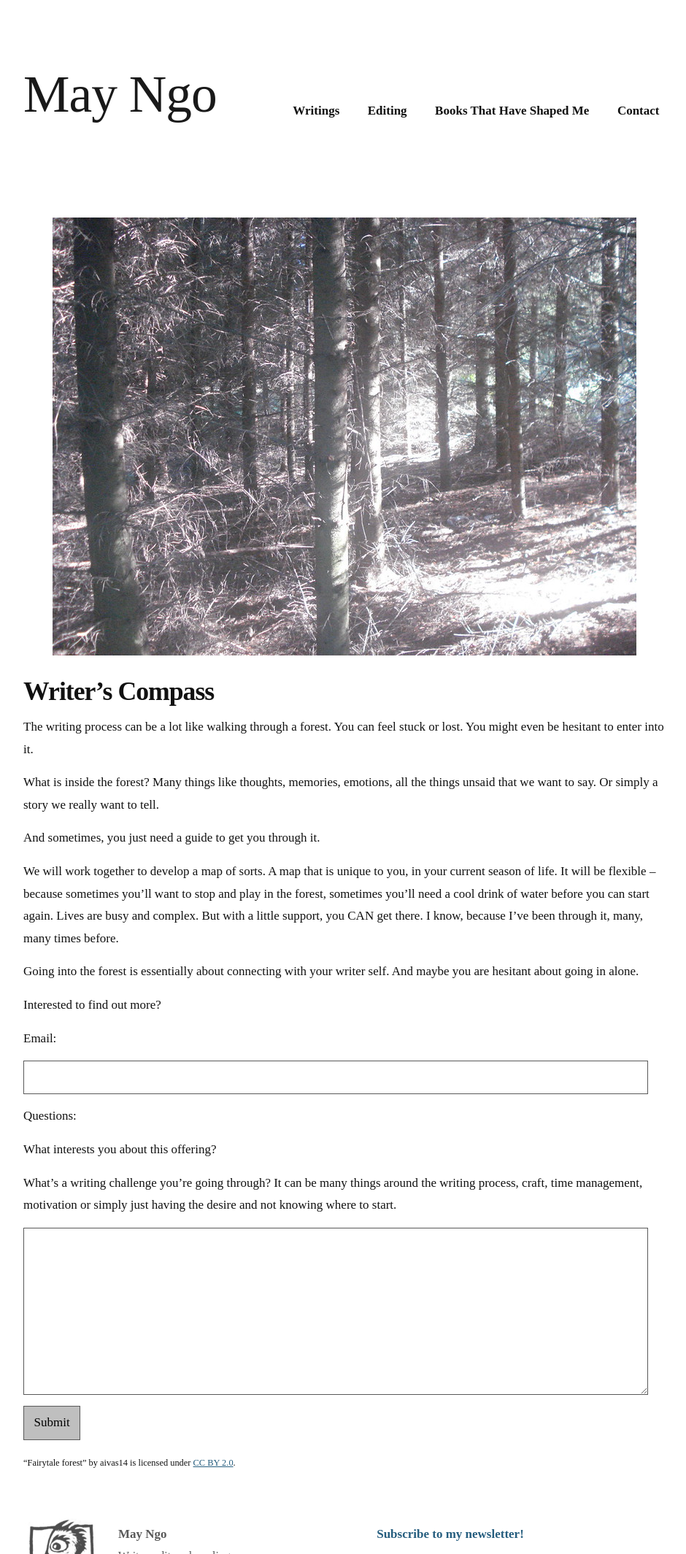
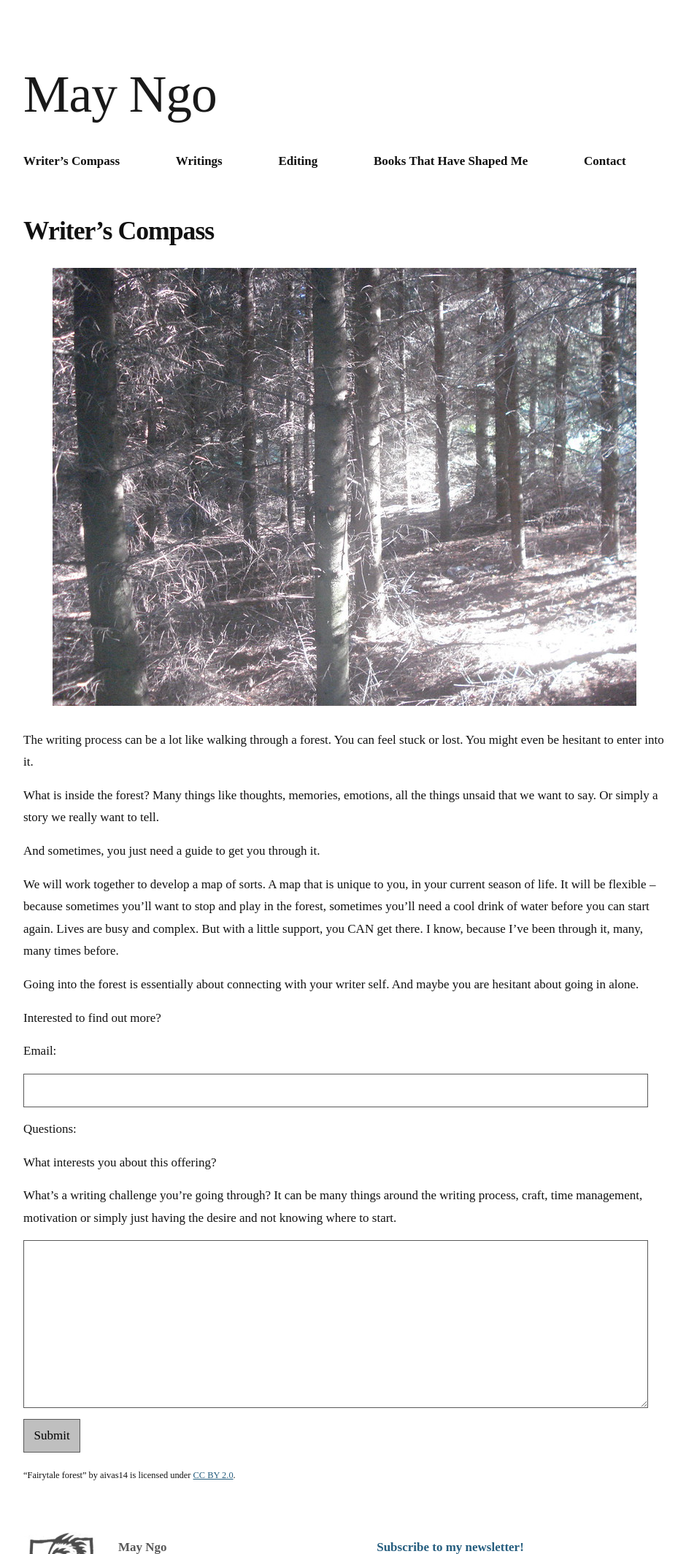
Before and after one commit to mayngo-net/mayngo-net.github.io, a Jekyll site: the page built from writers-compass.markdown, in a window 1280 px wide, cut to the strip 0-2129 px from the top of the page. Shown: the whole strip at 73% size, without its empty margins (168-1108 px from the left). Built offline with Jekyll 4.4.1, drawn with Linux system fonts in a browser that asks for light colours; some web fonts are replaced.

Commit message:
menu layout

```diff
--- a/_includes/header.html
+++ b/_includes/header.html
@@ -11,7 +11,7 @@
           {%- for path in page_paths -%}
             {%- assign my_page = site.pages | where: "path", path | first -%}
             {%- if my_page.title -%}
-            <a class="page-link" href="{{ my_page.url | relative_url }}">{% if my_page.shorttitle %}{{ my_page.shorttitle | escape }}{% else %}{{ my_page.title | escape }}{% endif %}</a> &nbsp;
+            <a class="page-link" href="{{ my_page.url | relative_url }}">{% if my_page.shorttitle %}{{ my_page.shorttitle | escape }}{% else %}{{ my_page.title | escape }}{% endif %}</a>
             {%- endif -%}
           {%- endfor -%}
       </nav>
--- a/_sass/minima/_layout.scss
+++ b/_sass/minima/_layout.scss
@@ -15,7 +15,8 @@
   line-height: $base-line-height * $base-font-size * 4;
   letter-spacing: -1px;
   margin-bottom: 0;
-  float: left;
+  flex: 0 0 auto;
+  white-space: nowrap;
 
   &,
   &:visited {
@@ -28,43 +29,18 @@
 }
 
 .site-nav {
-  float: right;
-  line-height: $base-line-height * $base-font-size * 5.5;
-  //margin-top: $base-font-size * 5.7;
+  padding:1rem 0 2rem 0;
+  display: flex;
+  justify-content: flex-start;
+  flex-wrap: wrap;
+  column-gap: 1.4rem;
+  row-gap: 0.4rem;
 
   .page-link {
     color: $text-color;
-    line-height: $base-line-height;
-
-    // Gaps between nav items, but not on the last one
-    &:not(:last-child) {
-      margin-right: 30px;
-    }
+      flex-grow: 1;
   }
 
-  @include media-query($on-laptop){
-      clear:both;
-    float: left;
-    line-height: $base-line-height*2.2;
-    .page-link {
-     // padding:0;
-      &:not(:last-child) {
-        margin-right: 15px;
-      }
-    }
-  }
-
-  @include media-query($on-palm){
-      clear:both;
-    float: left;
-    line-height: $base-line-height*1.8;
-    .page-link {
-     // padding:0;
-      &:not(:last-child) {
-        margin-right: 15px;
-      }
-    }
-  }
 }
 
 
--- a/writers-compass.markdown
+++ b/writers-compass.markdown
@@ -1,13 +1,11 @@
 ---
 layout: page
 permalink: /writers-compass
+title: Writer’s Compass
 order: -1
 ---
 
 !["Fairytale forest" photo](/forest.jpg)
-
-<h1 class="post-title">Writer’s Compass</h1>
-
 
 The writing process can be a lot like walking through a forest. You can feel stuck or lost. You might even be hesitant to enter into it.
 
```
